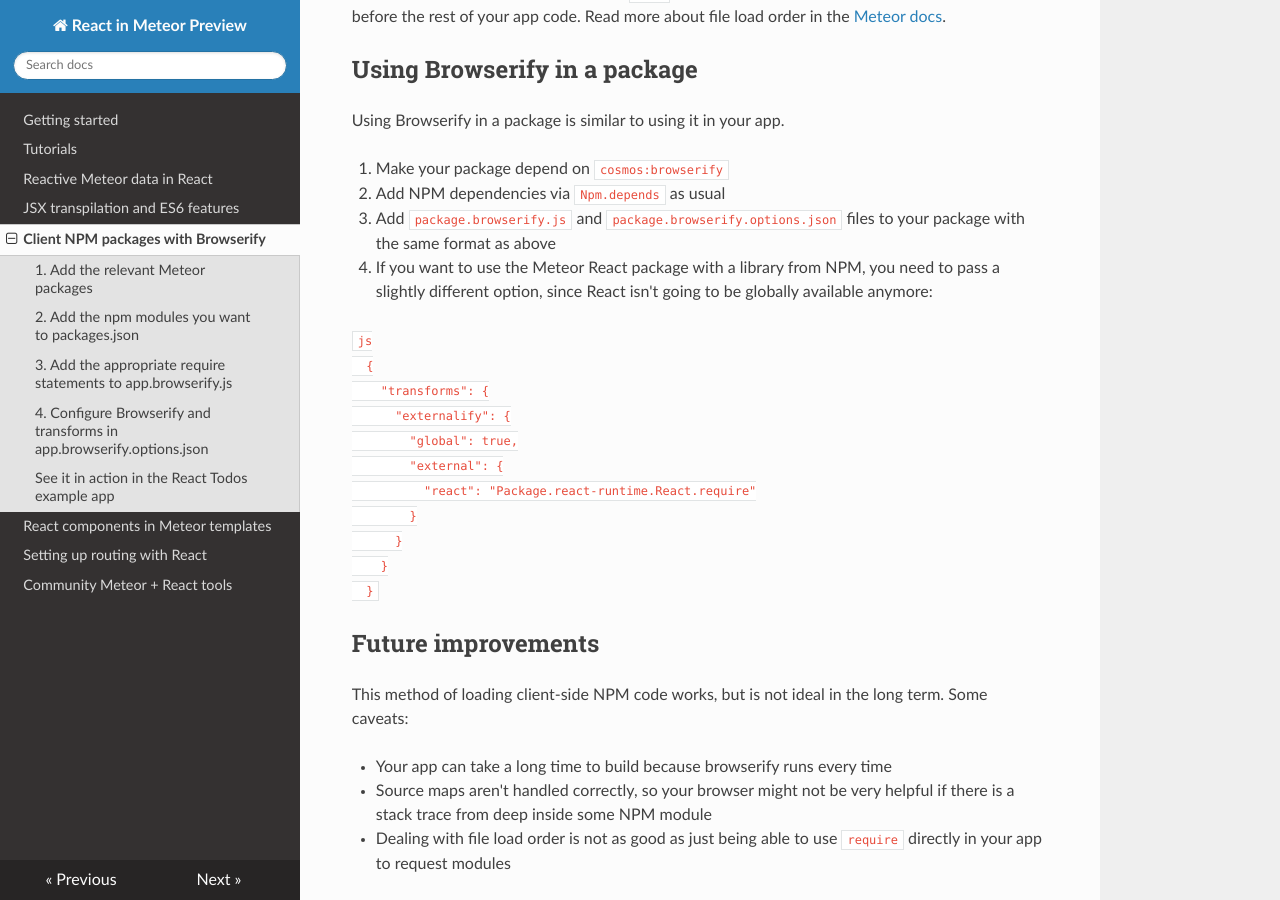
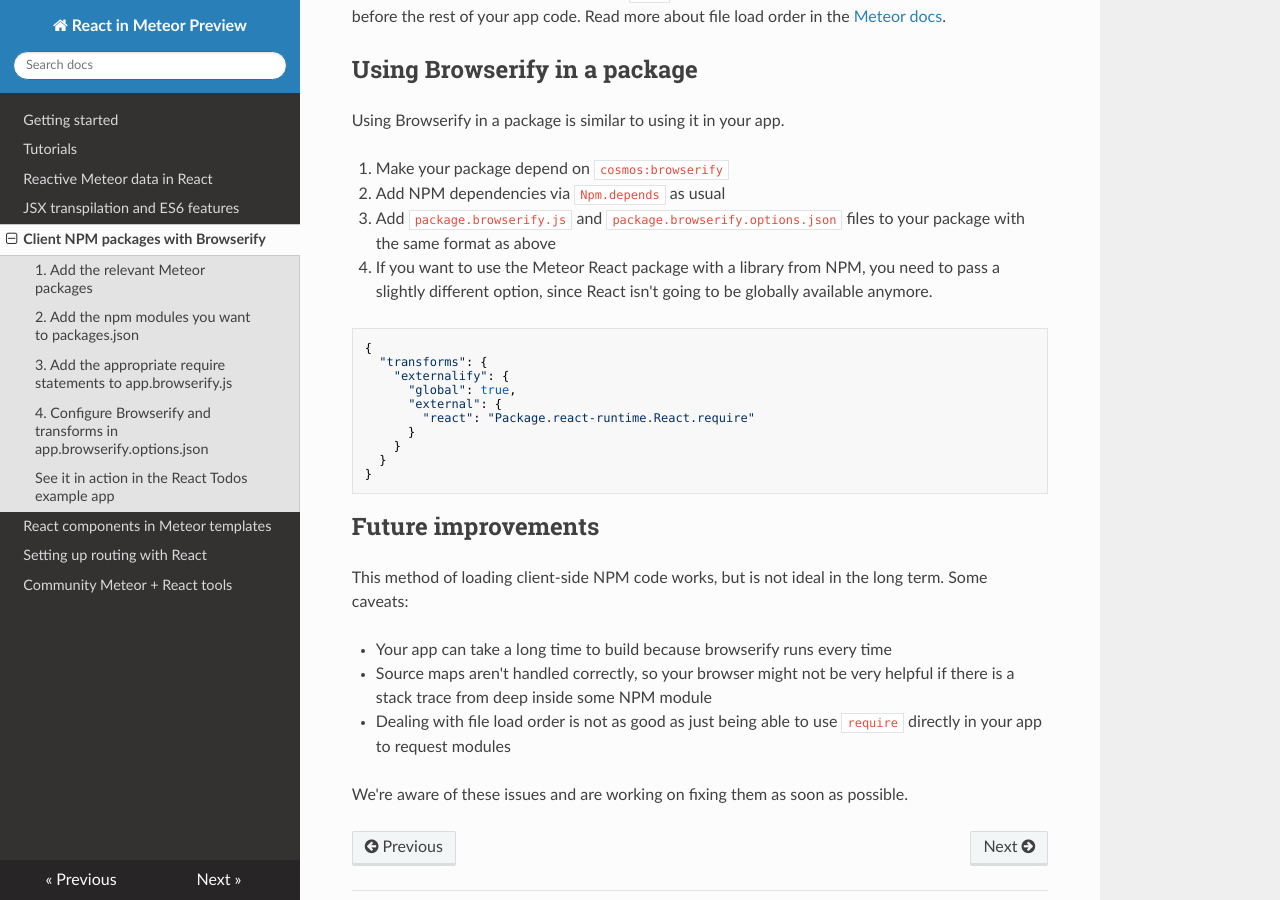
Before and after one commit to meteor/react-packages, an MkDocs documentation site: the page built from docs/client-npm.md, in a window 1280 px wide and 900 px high, scrolled down 1931 px. Built offline with MkDocs 1.6.1, drawn with Linux system fonts in a browser that asks for light colours; nearby versions of some CDN libraries; old or Windows-style settings are respelled for this version of MkDocs.

Commit message:
Workaround broken formatting in RTD

````diff
--- a/docs/client-npm.md
+++ b/docs/client-npm.md
@@ -75,20 +75,20 @@ Using Browserify in a package is similar to using it in your app.
 1. Make your package depend on `cosmos:browserify`
 2. Add NPM dependencies via `Npm.depends` as usual
 2. Add `package.browserify.js` and `package.browserify.options.json` files to your package with the same format as above
-3. If you want to use the Meteor React package with a library from NPM, you need to pass a slightly different option, since React isn't going to be globally available anymore:
+3. If you want to use the Meteor React package with a library from NPM, you need to pass a slightly different option, since React isn't going to be globally available anymore.
 
-  ```js
-  {
-    "transforms": {
-      "externalify": {
-        "global": true,
-        "external": {
-          "react": "Package.react-runtime.React.require"
-        }
+```js
+{
+  "transforms": {
+    "externalify": {
+      "global": true,
+      "external": {
+        "react": "Package.react-runtime.React.require"
       }
     }
   }
-  ```
+}
+```
 
 ## Future improvements
 
````
